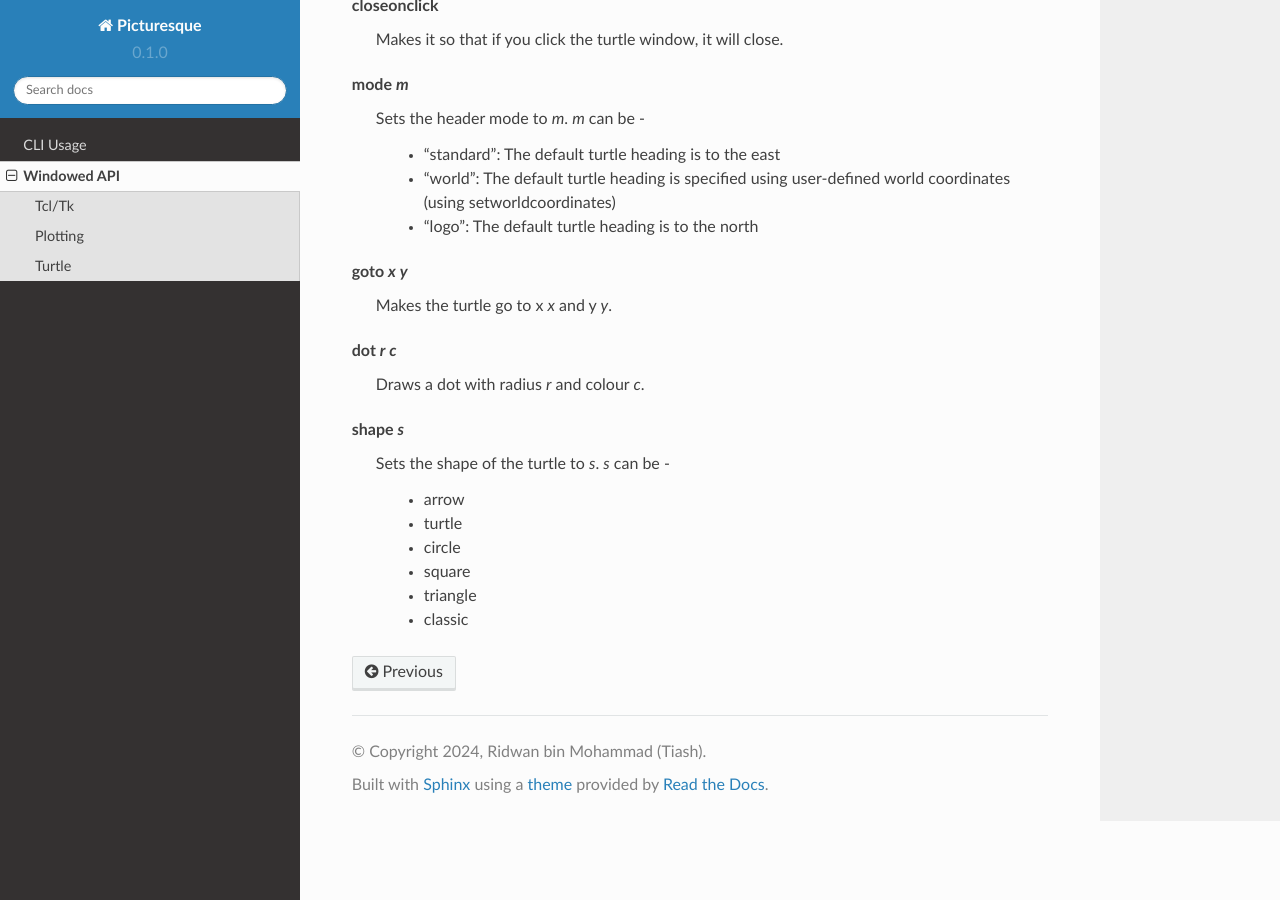
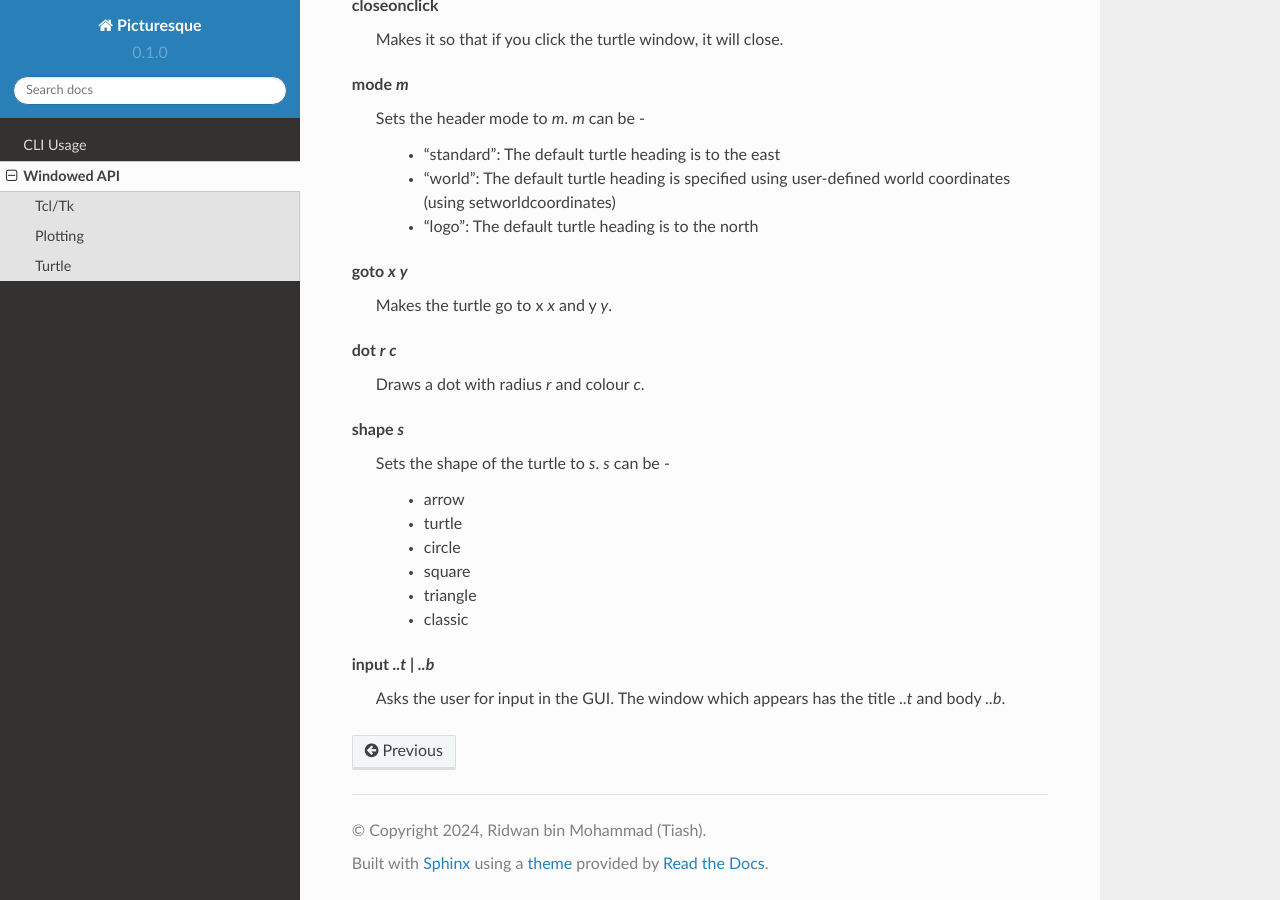
Before and after one commit to tiashDev/pic-docs, a Sphinx documentation site: the page built from docs/source/win-api.rst, in a window 1280 px wide and 900 px high, scrolled down 3277 px. Built offline with Sphinx 7.4.7 and the Read the Docs theme 2.0.0, drawn with Linux system fonts in a browser that asks for light colours.

Commit message:
Update win-api.rst

```diff
--- a/docs/source/win-api.rst
+++ b/docs/source/win-api.rst
@@ -213,3 +213,8 @@ shape *s*
       * square
       * triangle
       * classic
+
+.. _input:
+
+input *..t* | *..b*
+    Asks the user for input in the GUI. The window which appears has the title *..t* and body *..b*.
```
